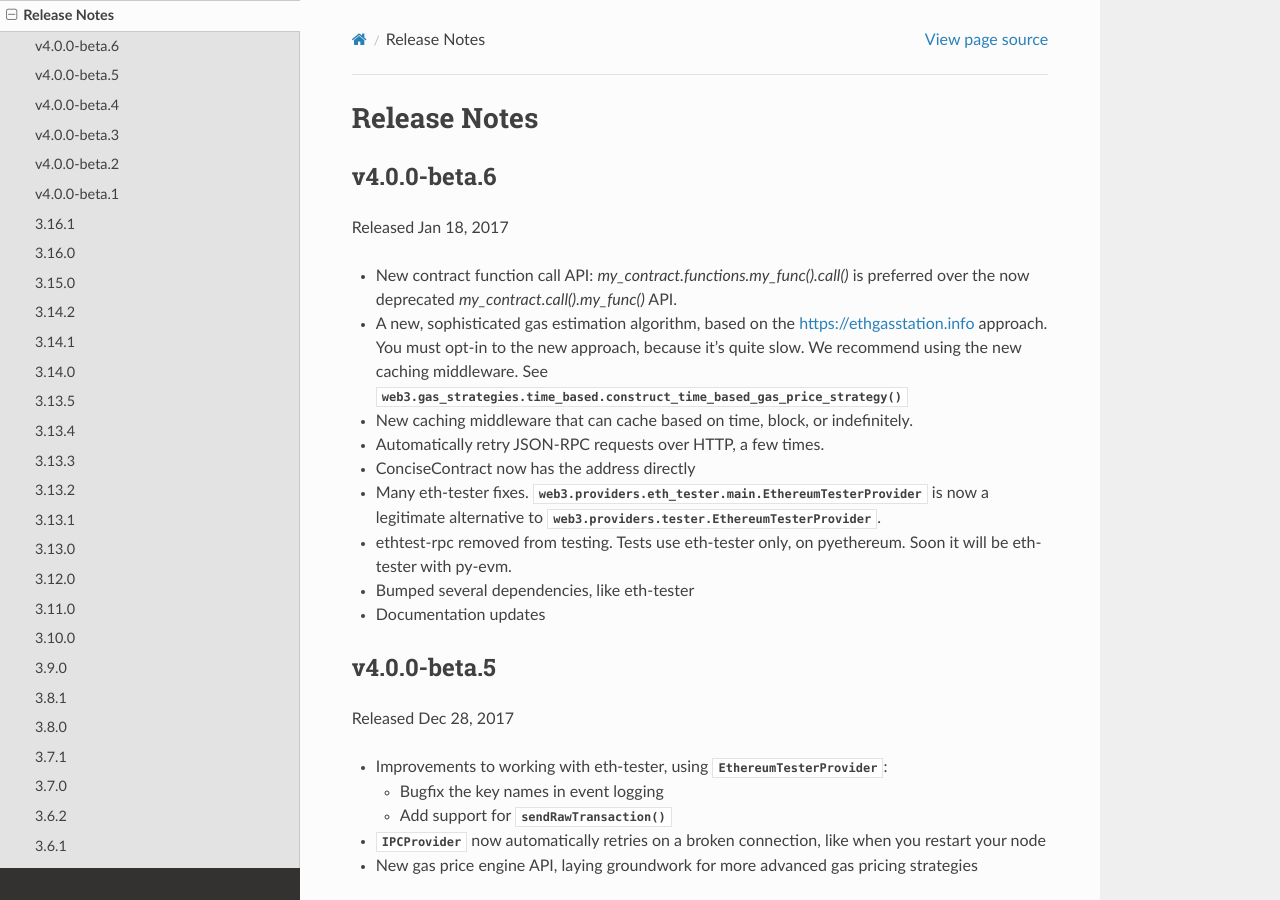
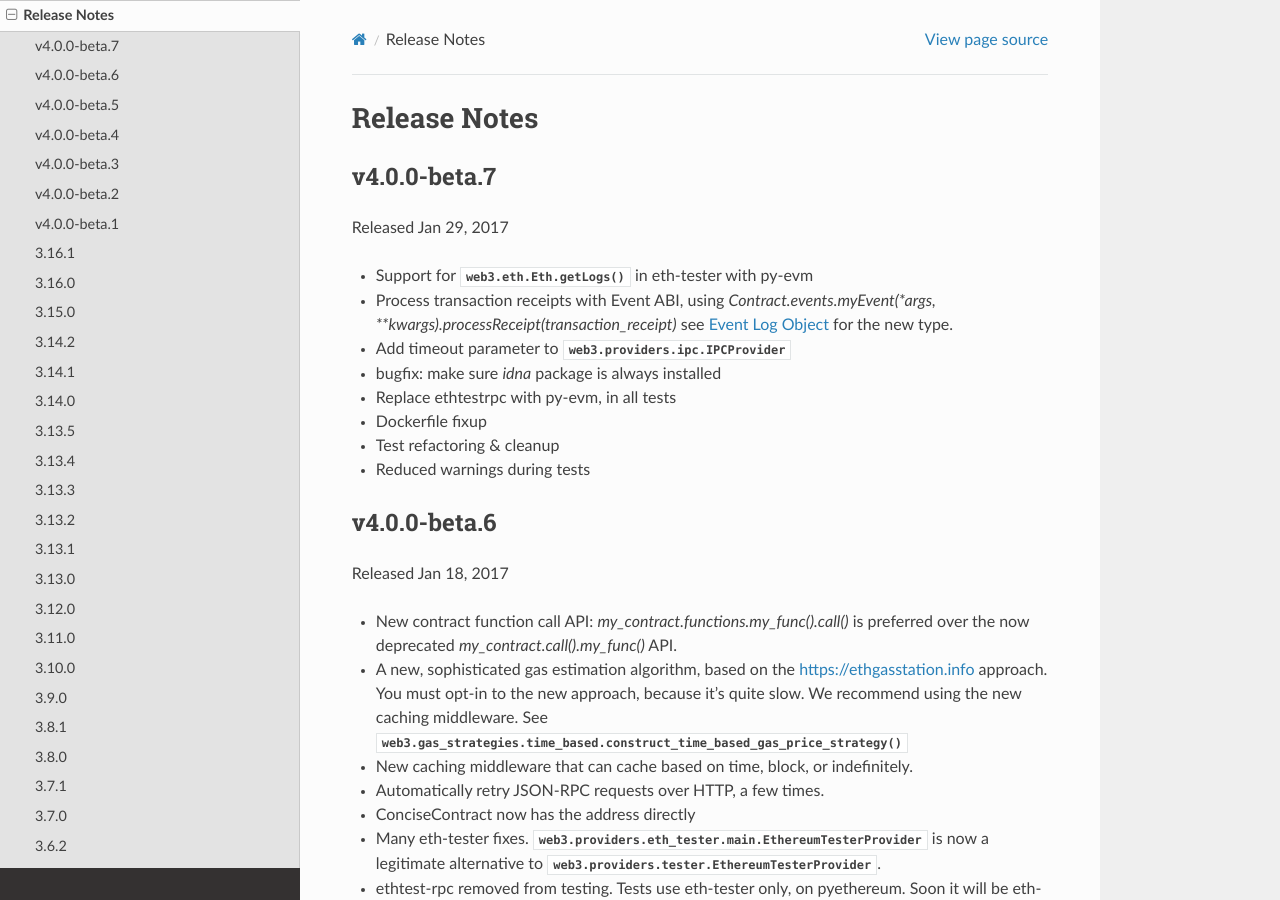
Before and after one commit to shuziren/web3.py, a Sphinx documentation site: the page built from docs/releases.rst, in a window 1280 px wide and 900 px high. Built offline with Sphinx 7.4.7 and the Read the Docs theme 2.0.0, drawn with Linux system fonts in a browser that asks for light colours.

Commit message:
release notes and doc fixups

```diff
--- a/docs/contracts.rst
+++ b/docs/contracts.rst
@@ -255,6 +255,9 @@ Events
 
 .. _event-log-object:
 
+Event Log Object
+~~~~~~~~~~~~~~~~
+
     The Event Log Object is a python dictionary with the following keys:
 
     * ``args``: Dictionary - The arguments coming from the event.
--- a/docs/releases.rst
+++ b/docs/releases.rst
@@ -1,5 +1,21 @@
 Release Notes
 =============
+
+v4.0.0-beta.7
+-------------
+
+Released Jan 29, 2017
+
+- Support for :meth:`web3.eth.Eth.getLogs` in eth-tester with py-evm
+- Process transaction receipts with Event ABI, using
+  `Contract.events.myEvent(*args, **kwargs).processReceipt(transaction_receipt)`
+  see :ref:`event-log-object` for the new type.
+- Add timeout parameter to :class:`web3.providers.ipc.IPCProvider`
+- bugfix: make sure `idna` package is always installed
+- Replace ethtestrpc with py-evm, in all tests
+- Dockerfile fixup
+- Test refactoring & cleanup
+- Reduced warnings during tests
 
 v4.0.0-beta.6
 -------------
```
Also changed, not shown: docs/web3.eth.rst (+7 -0 lines).
